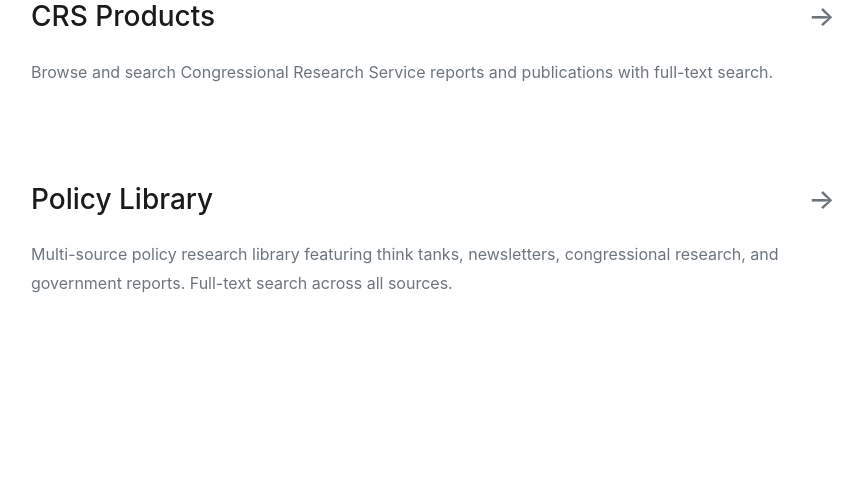
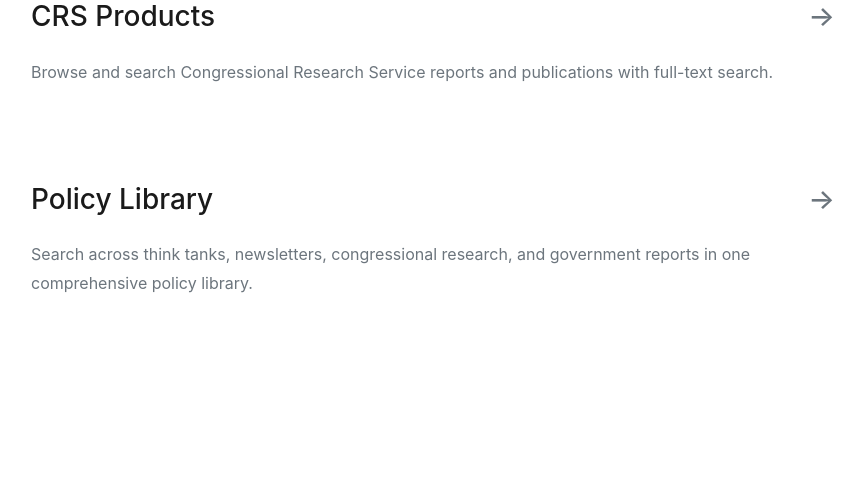
Before and after one commit to jasonlemming/Hearing-Database, a Flask app: page / in a window 1280 px wide. Shown: the part 310-802 px from the top of the page, without its empty margins (207-1070 px from the left). Run offline with Flask 3, Linux system fonts and the light colour scheme.

Commit message:
Update landing page project description
Revised the project description on the landing page for clarity and conciseness, emphasizing the comprehensive nature of the policy library.

```diff
--- a/web/templates/landing.html
+++ b/web/templates/landing.html
@@ -133,7 +133,7 @@
                     <span class="arrow">→</span>
                 </h1>
                 <p class="project-description">
-                    Multi-source policy research library featuring think tanks, newsletters, congressional research, and government reports. Full-text search across all sources.
+                    Search across think tanks, newsletters, congressional research, and government reports in one comprehensive policy library.
                 </p>
             </a>
         </div>
```
